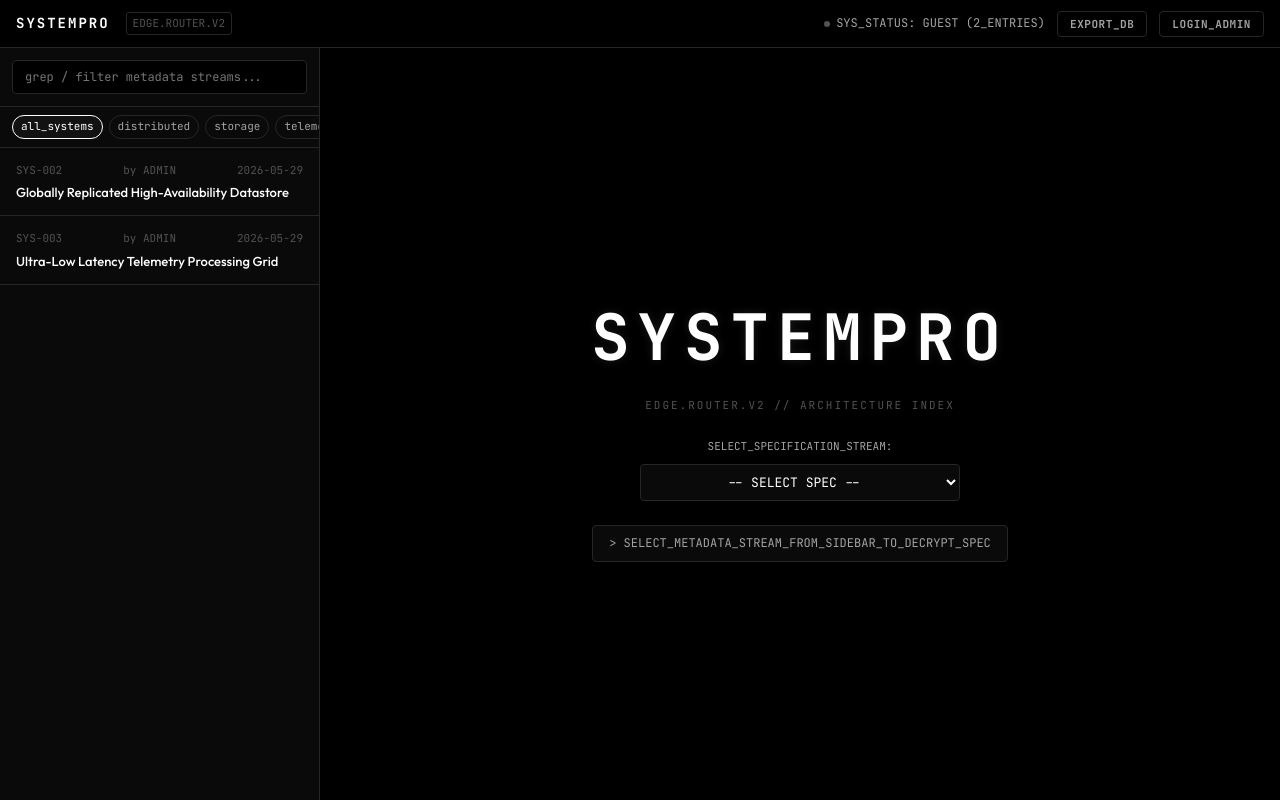
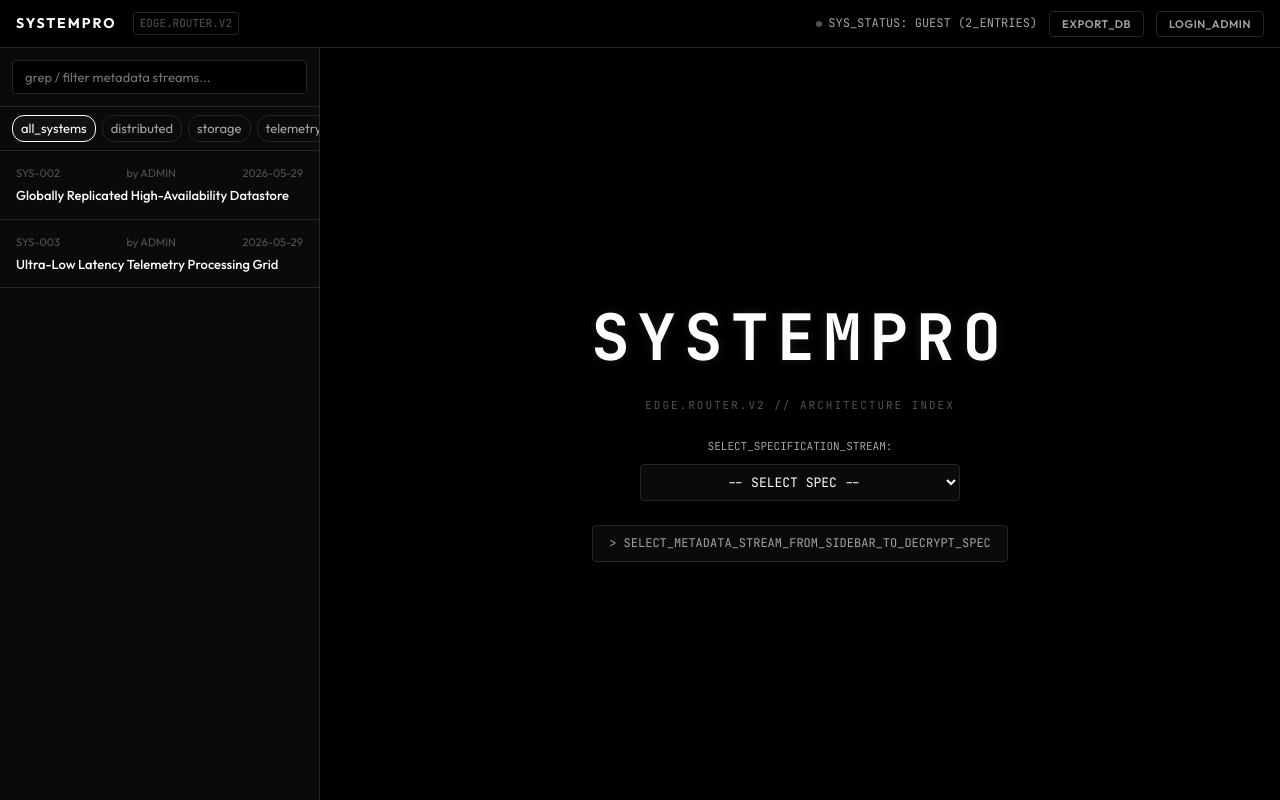
Before and after one commit to harikrishna-t-s/systempro, a plain HTML site: page index.html in a window 1280 px wide. Drawn offline with nearby package versions, Linux system fonts and the light colour scheme; no server answers.

Commit message:
add: complete database integration

```diff
--- a/assets/css/main.css
+++ b/assets/css/main.css
@@ -44,7 +44,7 @@ body {
 }
 
 .brand-zone { display: flex; align-items: center; gap: 16px; }
-.logo { font-family: var(--font-mono); font-weight: 700; letter-spacing: 2px; }
+.logo { font-family: var(--font-sans); font-weight: 700; letter-spacing: 2px; }
 .environment-badge {
     font-family: var(--font-mono);
     font-size: 11px;
@@ -68,7 +68,7 @@ body {
 
 /* Buttons */
 .btn {
-    font-family: var(--font-mono);
+    font-family: var(--font-sans);
     font-size: 11px;
     font-weight: 600;
     padding: 5px 12px;
@@ -121,6 +121,9 @@ body {
     border-right: 1px solid var(--border-primary);
     display: flex;
     flex-direction: column;
+    font-family: var(--font-sans);
+    font-size: 13px;
+    color: var(--text-primary);
 }
 .search-box { padding: 12px; border-bottom: 1px solid var(--border-primary); }
 .search-input {
@@ -129,8 +132,8 @@ body {
     border: 1px solid var(--border-primary);
     padding: 8px 12px;
     border-radius: 4px;
-    font-family: var(--font-mono);
-    font-size: 12px;
+    font-family: var(--font-sans);
+    font-size: 13px;
     color: var(--text-primary);
 }
 .search-input:focus { outline: none; border-color: var(--border-focus); }
@@ -138,8 +141,8 @@ body {
 .filter-tags { padding: 8px 12px; display: flex; gap: 6px; overflow-x: auto; border-bottom: 1px solid var(--border-primary); }
 .filter-tags::-webkit-scrollbar { display: none; }
 .tag-pill {
-    font-family: var(--font-mono);
-    font-size: 11px;
+    font-family: var(--font-sans);
+    font-size: 13px;
     color: var(--text-secondary);
     border: 1px solid var(--border-primary);
     padding: 2px 8px;
@@ -151,6 +154,8 @@ body {
 
 .question-list { flex: 1; overflow-y: auto; }
 .question-item {
+    font-family: var(--font-sans);
+    font-size: 13px;
     padding: 14px 16px;
     border-bottom: 1px solid var(--border-primary);
     cursor: pointer;
@@ -168,7 +173,7 @@ body {
     box-shadow: inset 4px 0 10px -4px rgba(255, 255, 255, 0.05);
 }
 
-.q-meta { font-family: var(--font-mono); font-size: 11px; color: var(--text-muted); margin-bottom: 4px; display: flex; justify-content: space-between; }
+.q-meta { font-family: var(--font-sans); font-size: 11px; color: var(--text-muted); margin-bottom: 4px; display: flex; justify-content: space-between; }
 .q-title { font-weight: 500; color: var(--text-primary); font-size: 13px; line-height: 1.4; }
 
 /* Canvas Panels */
--- a/index.html
+++ b/index.html
@@ -212,8 +212,8 @@
     <script src="https://cdn.jsdelivr.net/npm/@supabase/supabase-js@2"></script>
     <script>
         // Supabase centralized connection credentials
-        window.SUPABASE_URL = "";
-        window.SUPABASE_ANON_KEY = "";
+        window.SUPABASE_URL = "https://vzosdqyysmthnkpduyqj.supabase.co/rest/v1/";
+        window.SUPABASE_ANON_KEY = "eyJhbGciOiJIUzI1NiIsInR5cCI6IkpXVCJ9.eyJpc3MiOiJzdXBhYmFzZSIsInJlZiI6InZ6b3NkcXl5c210aG5rcGR1eXFqIiwicm9sZSI6ImFub24iLCJpYXQiOjE3ODAwNTk4MzgsImV4cCI6MjA5NTYzNTgzOH0.5s3tyUx5h9t2dE5Z1acYn0YE8ERDzy8jr0FVG84wG_U";
     </script>
     <script src="assets/js/storage.js"></script>
     <script src="assets/js/app.js"></script>
```
